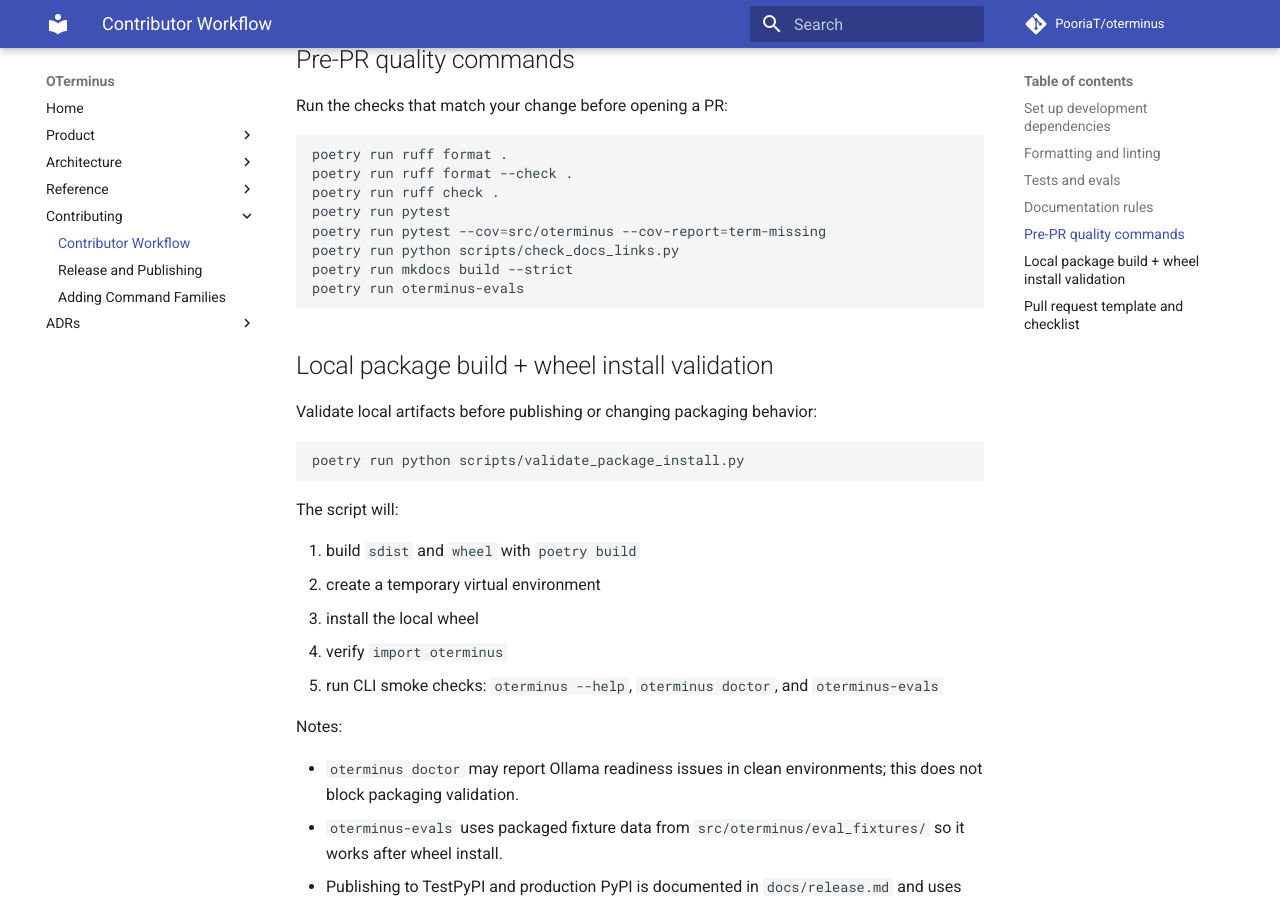
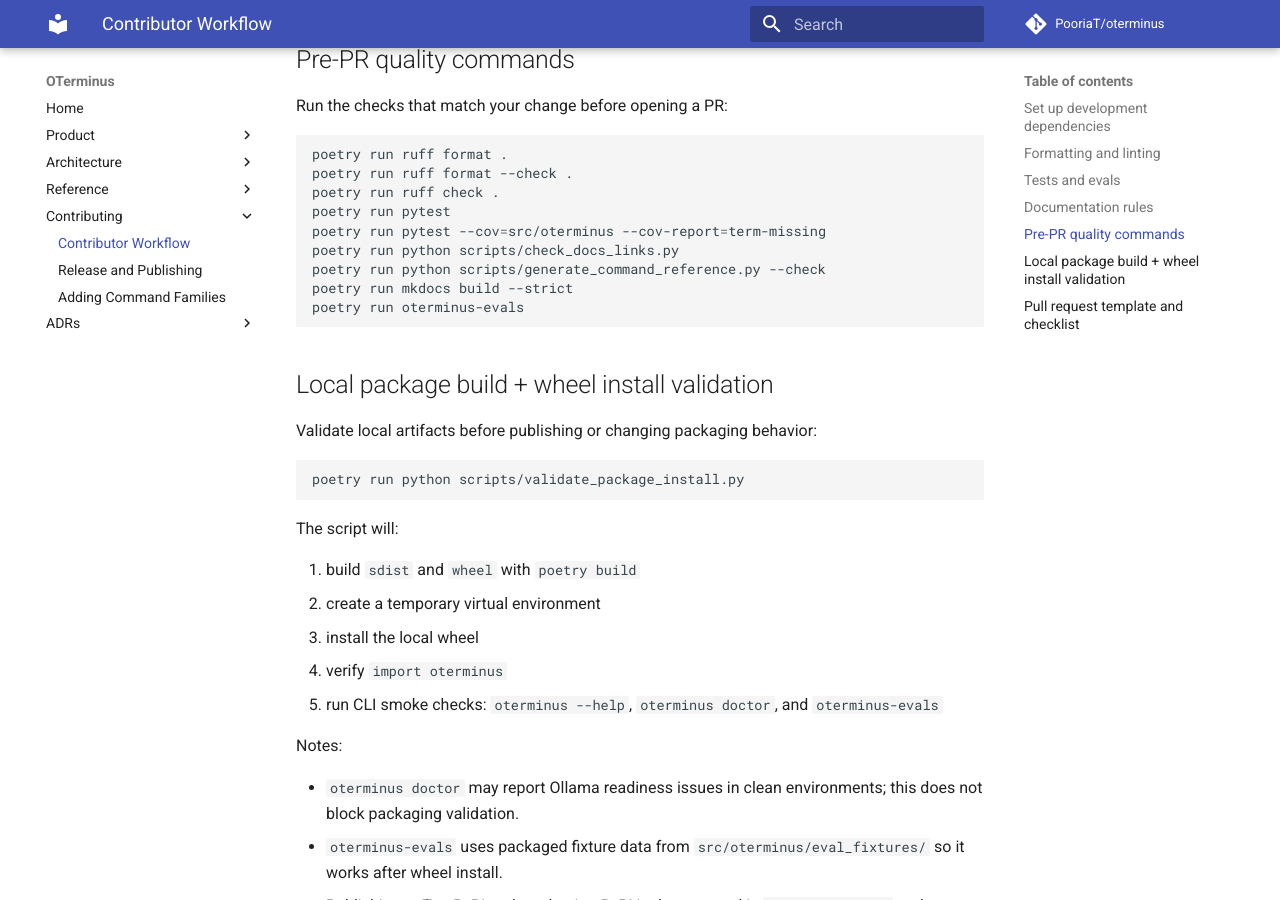
Before and after one commit to PooriaT/oterminus, an MkDocs documentation site: the page built from docs/contributing.md, in a window 1280 px wide and 900 px high, scrolled down 2320 px. Built offline with MkDocs 1.6.1 and Material for MkDocs 9.7.7, drawn with Linux system fonts in a browser that asks for light colours; comment, search, counter and statistics services are not loaded.

````diff
--- a/docs/contributing.md
+++ b/docs/contributing.md
@@ -109,6 +109,7 @@
 poetry run pytest
 poetry run pytest --cov=src/oterminus --cov-report=term-missing
 poetry run python scripts/check_docs_links.py
+poetry run python scripts/generate_command_reference.py --check
 poetry run mkdocs build --strict
 poetry run oterminus-evals
 ```
````
Also changed, not shown: 2 other files.
